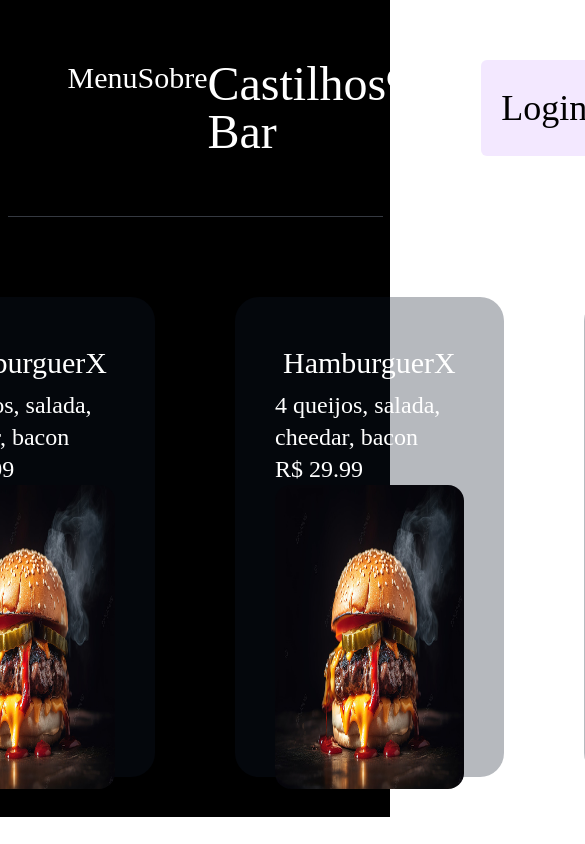
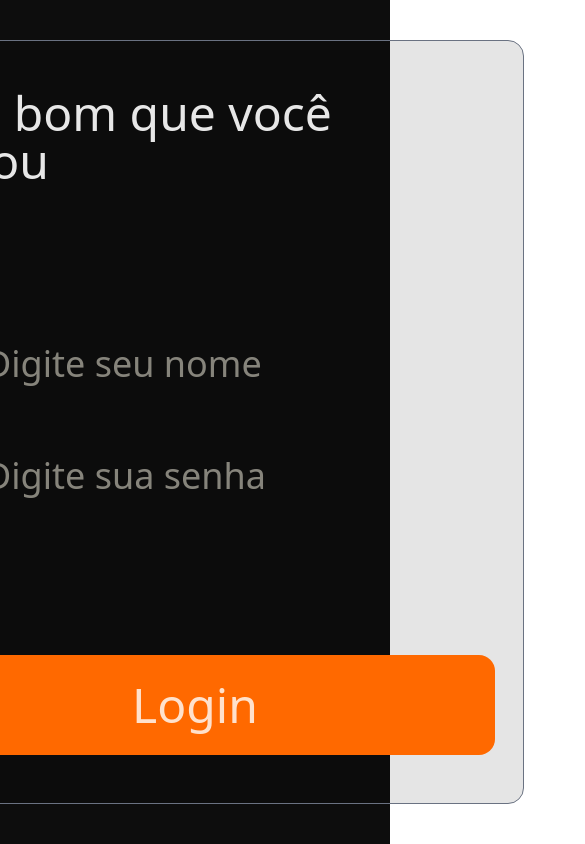
Before and after one commit to felipenewplayer/CastilhosBar, a React (Vite) app: page /login in a window 390 px wide. Shown: the top 844 px of the page, 585 px wide, since content can reach past the window. Built offline with nearby package versions, Linux system fonts and the light colour scheme; a web font is replaced by a local one.

Commit message:
responsividae

```diff
--- a/package.json
+++ b/package.json
@@ -12,8 +12,10 @@
   "dependencies": {
     "@tailwindcss/vite": "^4.0.5",
     "castilho-bar": "file:",
+    "lucide-react": "^0.474.0",
     "react": "^19.0.0",
-    "react-dom": "^19.0.0"
+    "react-dom": "^19.0.0",
+    "react-router-dom": "^7.1.5"
   },
   "devDependencies": {
     "@eslint/js": "^9.19.0",
--- a/src/App.jsx
+++ b/src/App.jsx
@@ -1,59 +1,25 @@
-import './App.css'
-import { Banner } from './assets/components/Banner'
-import { Catalago } from './assets/components/Catalogo'
+import './App.css';
+import { Banner } from './assets/components/Banner';
+import { Catalago } from './assets/components/Catalogo';
 
 function App() {
-
-  const burguer=([
-    {
-      id: 1,
-      nome: "HamburguerX",
-      descricao: "4 queijos, salada, cheedar, bacon",
-       price:29.99
-    },
-    {
-      id: 2,
-      nome: "HamburguerX",
-      descricao: "4 queijos, salada, cheedar, bacon",
-      price:29.99
-    },
-    {
-      id: 3,
-      nome: "HamburguerX",
-      descricao: "4 queijos, salada, cheedar, bacon",
-      price:29.99
-    },
-    {
-      id: 4,
-      nome: "HamburguerX",
-      descricao: "4 queijos, salada, cheedar, bacon",
-      price: 29.99
-    },
-    {
-      id: 5,
-      nome: "HamburguerX",
-      descricao: "4 queijos, salada, cheedar, bacon",
-      price:29.99
-    },
-    {
-      id: 6,
-      nome: "HamburguerX",
-      descricao: "4 queijos, salada, cheedar, bacon",
-      price:29.99
-    },
-  ])
-
+  const burguer = [
+    { id: 1, nome: "HamburguerX", descricao: "4 queijos, salada, cheedar, bacon", price: 29.99 },
+    { id: 2, nome: "HamburguerX", descricao: "4 queijos, salada, cheedar, bacon", price: 29.99 },
+    { id: 3, nome: "HamburguerX", descricao: "4 queijos, salada, cheedar, bacon", price: 29.99 },
+    { id: 4, nome: "HamburguerX", descricao: "4 queijos, salada, cheedar, bacon", price: 29.99 },
+    { id: 5, nome: "HamburguerX", descricao: "4 queijos, salada, cheedar, bacon", price: 29.99 },
+    { id: 6, nome: "HamburguerX", descricao: "4 queijos, salada, cheedar, bacon", price: 29.99 },
+  ];
 
   return (
-
-    <div className="w-full h-full  bg-black font-primary">
-      <div className="w-full max-w-[375px] mx-auto sm:max-w-[500px] md:max-w-[700px] lg:max-w-[1000px]">
-      <Banner/>
-      <Catalago burguers = {burguer}/>
+    <div className="w-full h-full bg-black font-primary">
+      <Banner />
+      <div className="w-full mx-auto max-w-[375px] sm:max-w-[500px] md:max-w-[700px] lg:max-w-[1000px]">
+        <Catalago burguers={burguer} />
+      </div>
     </div>
-    </div>
-
-  )
+  );
 }
 
 export default App;
--- a/src/assets/components/Banner.jsx
+++ b/src/assets/components/Banner.jsx
@@ -1,13 +1,18 @@
-import { Login } from "./pages/Login"
+import { Link } from "./Link";
+import { Login } from "./Login";
 
 export const Banner = () => {
-    return(
-        <div className="bg-black p-15 flex justify-around border-b border-gray-500/50 mb-10">
-            <a className="text-white text-3xl " href="" >Menu</a>
-            <a className="text-white text-3xl " href="">Sobre</a>
-            <a className="text-white text-5xl" href="">Castilhos Bar</a>
-            <a className="text-white text-3xl" href="">Contato</a>
-            <Login/>
+    return (
+        <div className="w-full bg-black p-4 sm:p-6 md:p-10 lg:p-15 flex flex-col sm:flex-row justify-around items-center border-b border-gray-500/50 mb-10">
+            <div className="flex flex-col sm:flex-row justify-around items-center w-full text-center">
+                <Link ><a href="#">Menu</a></Link>
+                <Link><a href="#">Sobre</a></Link>
+                <Link><a href="#">Castrilhos Bar</a></Link>
+                <Link><a href="#">Contato</a></Link>
+            </div>
+            <div className="mt-4 sm:mt-0">
+                <Login />
+            </div>
         </div>
-    )
-}
+    );
+};
--- a/src/assets/components/Burguer.jsx
+++ b/src/assets/components/Burguer.jsx
@@ -1,12 +1,13 @@
-export const Burguer = (burguers) => {
+/* eslint-disable react/prop-types */
+export const Burguer = ({ nome, descricao, price }) => {
     return (
-        <div className="bg-gray-900/30  m-10 p-10 rounded-3xl h-120 w-120 flex flex-col justify-between ">
-            <p className="text-white text-3xl p-2">{burguers.nome}</p>
-            <p className="text-white text-2xl">{burguers.descricao}</p>
-            <p className="text-white text-2xl">{burguers.price}</p>
-            <div>
-                <img className="h-76 w-250 rounded-2xl" src= "/img/burger.jpg" alt="cheese" />
-            </div>
+      <div className="bg-gray-900/30 m-4 p-4 sm:m-10 sm:p-10 rounded-3xl flex flex-col justify-between max-w-xs w-full">
+        <p className="text-white text-xl sm:text-3xl p-2">{nome}</p>
+        <p className="text-white text-base sm:text-2xl">{descricao}</p>
+        <p className="text-white text-base sm:text-2xl">{price}</p>
+        <div>
+          <img className="w-full h-auto rounded-2xl" src="/img/burger.jpg" alt="cheese" />
         </div>
-    )
-}
+      </div>
+    );
+  };
--- a/src/assets/components/Catalogo.jsx
+++ b/src/assets/components/Catalogo.jsx
@@ -1,17 +1,19 @@
-import { Burguer } from "./Burguer"
+import { Burguer } from "./Burguer";
 
 /* eslint-disable react/prop-types */
 export const Catalago = ({ burguers }) => {
   return (
-        <section>
-            <div className="flex justify-center">
-                {burguers.map((burguer) => <Burguer
+    <section className="p-4">
+      <div className="flex flex-col sm:flex-row flex-wrap justify-center items-center gap-4">
+        {burguers.map((burguer) => (
+          <Burguer
             key={burguer.id}
             nome={burguer.nome}
             descricao={burguer.descricao}
-                    price = {`R$ ${burguer.price}`} />
-                )}
+            price={`R$ ${burguer.price}`}
+          />
+        ))}
       </div>
     </section>
-    )
-}
+  );
+};
--- /dev/null
+++ b/src/assets/components/Input.jsx
@@ -0,0 +1,7 @@
+export const Input = (props) => {
+    return (
+        <input
+        className=" focus:outline-none focus:ring-2 focus:ring-orange-600 rounded-2xl ml-0.5 text-4xl w-320px h-52px mb-10 placeholder-amber-50/50 p-4 text-white"
+        {...props}/>
+    )
+}
--- /dev/null
+++ b/src/assets/components/Link.jsx
@@ -0,0 +1,10 @@
+/* eslint-disable react/prop-types */
+export const Link = ({children, props}) =>{
+    return(
+        <a
+        className="text-white text-xl sm:text-3xl   transition duration-700 ease-linear hover:text-orange-500/80"
+         {...props}
+        >{children}
+        </a>
+    )
+}
--- /dev/null
+++ b/src/assets/components/Login.jsx
@@ -0,0 +1,12 @@
+
+export const Login = () => {
+
+
+    return (
+        <button
+            className="bg-purple-100 h-10 rounded-md hover:scale-120 transition duration-700 ease-linear hover:bg-orange-600  "
+        >
+            <a className="text-4xl text-black p-10 pt-10 hover:text-white" href="/login">Login</a>
+        </button>
+    )
+}
--- a/src/assets/components/pages/Login.jsx
+++ /dev/null
@@ -1,8 +0,0 @@
-export const Login = () => {
-    return (
-        <button className="bg-purple-100 rounded-md">
-            <a className="text-4xl text-black p-5 pt-10" href="./">Login</a>
-
-        </button>
-    )
-}
--- /dev/null
+++ b/src/assets/components/pages/LoginPage.jsx
@@ -0,0 +1,37 @@
+import { KeyRound, User } from "lucide-react"
+import { Input } from "../Input"
+
+export const LoginPage = () => {
+    return (
+        <section
+            className="w-screen h-screen bg-black/95 flex justify-center sm:flex-row">
+            <div
+                className=" bg-black/10 flex justify-around w-180 m-10 rounded-2xl flex-col items-center border border-gray-500 md:{max-w-xs} md:{max-h-xs}  ">
+                <h1
+                    className="m-10 sm:max-sm:text-[20px] flex items-center text-5xl text-white/90 ">Que bom que você voltou</h1>
+                <form
+                    className=" w-full h-100 flex flex-col justify-center ">
+                    <label
+                        className="flex justify-center ">
+                        <User
+                            className="w-15 h-15 mr-10 bg-amber-50/50 rounded-2xl p-0.7" />
+                        <Input
+                            type="text"
+                            placeholder="Digite seu nome" />
+                    </label>
+                    <label
+                        className="flex justify-center">
+                        <KeyRound
+                            className="w-15 h-15 mr-10 bg-amber-50/50 rounded-2xl " />
+                        <Input
+                            type="text"
+                            placeholder="Digite sua senha" />
+                    </label>
+
+                </form>
+                <button
+                    className="bg-orange-500 w-150 h-25 rounded-2xl text-5xl text-white/80 mb-10 hover:bg-orange-500/80 transition duration-300 cursor-pointer sm:w-3lx">Login</button>
+            </div>
+        </section>
+    )
+}
--- a/src/main.jsx
+++ b/src/main.jsx
@@ -1,7 +1,22 @@
 import { createRoot } from 'react-dom/client'
 import './index.css'
 import App from './App.jsx'
+import { createBrowserRouter, RouterProvider } from 'react-router-dom'
+import { LoginPage } from './assets/components/pages/LoginPage.jsx'
 
+const router = createBrowserRouter(
+    [
+        {
+            path: "/",
+            element: <App/>,
+        },
+        {
+            path:"/login",
+            element:<LoginPage/>,
+        },
+    ]
+
+)
 createRoot(document.getElementById('root')).render(
-    <App />
+    <RouterProvider router={router}/>
 )
```
Also changed, not shown: 1 other file (tests, documents, lock files or other folders). Lines whose indentation alone changed are shown as unchanged.
